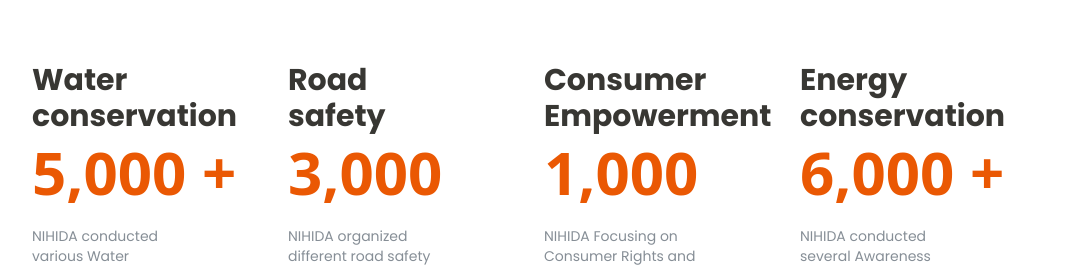
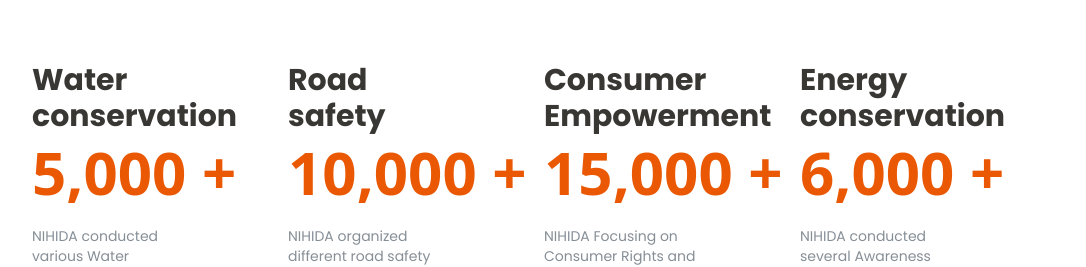
Before and after one commit to PurnenduMIshra129th/NihidaFrontend, a React (Vite) app: page / in a window 1280 px wide. Shown: the part 2800-3067 px from the top of the page, without its empty margins (96-1182 px from the left). Built offline with nearby package versions, Linux system fonts and the light colour scheme; no server answers.

Commit message:
changed numbers of count up

```diff
--- a/src/components/section/Impact/user/Impact.screen.tsx
+++ b/src/components/section/Impact/user/Impact.screen.tsx
@@ -25,12 +25,14 @@ function ImpactScreen() {
           <CountUpComponent
             text="Road safety"
             textDescription=" NIHIDA organized different road safety advocacy and awareness Programmes under Puri district of Odisha state supported by MoRTH, Govt. of India sincerely and successfully. NIHIDA aims to reduce road accidents and fatalities through education, outreach, and policy influence. "
-            end={3000}
+            end={10000}
+            isPlusTrue={true}
           />
           <CountUpComponent
             text="Consumer Empowerment"
             textDescription="NIHIDA Focusing on Consumer Rights and Consumer Protection Act for empowerment to Consumers collaboration with District Administration, Puri & Department of Consumer Welfare, Food Distribution, Government of Odisha successfully. "
-            end={1000}
+            end={15000}
+            isPlusTrue={true}
           />
           <CountUpComponent
             text="Energy conservation"
```
